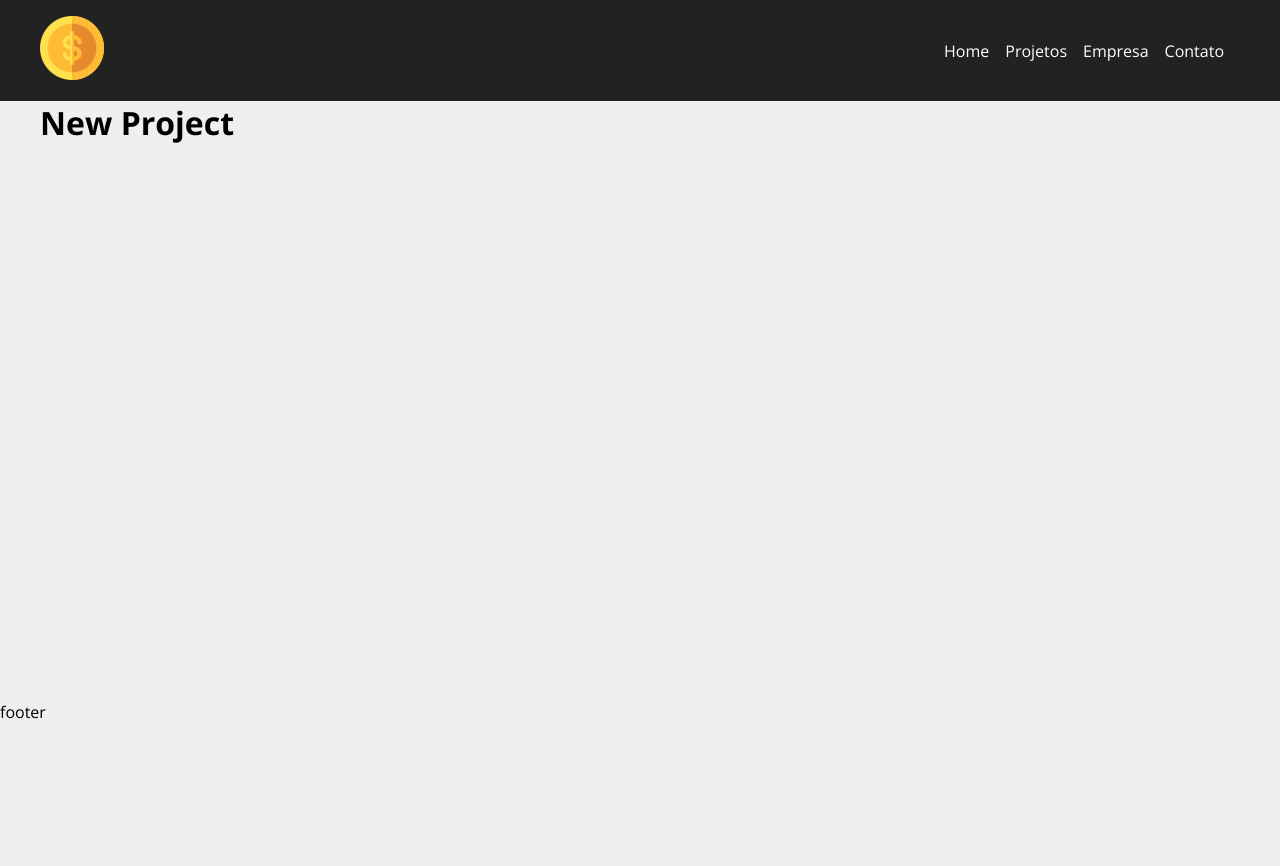
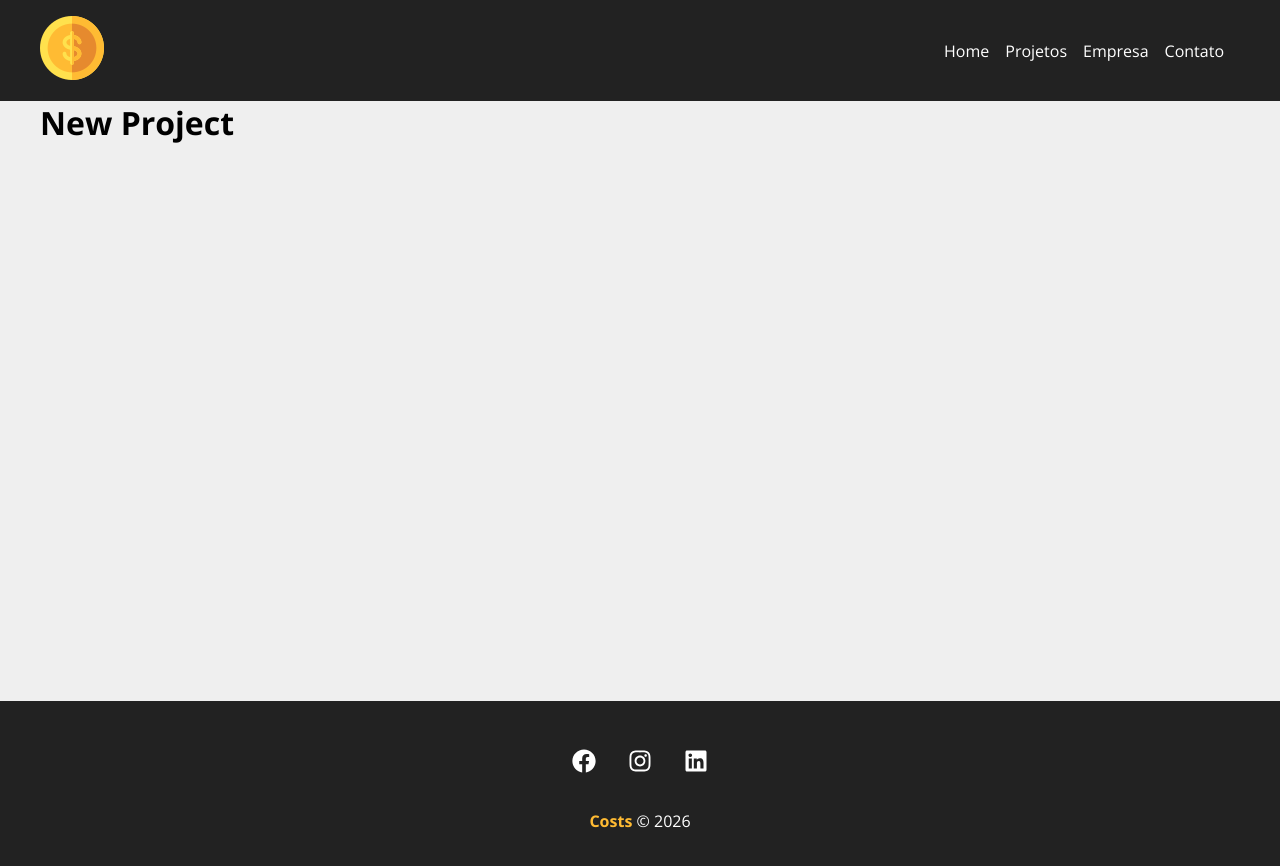
Before and after one commit to carlamagalhaes8/costs, a React (Create React App) app: page /newproject in a window 1280 px wide. Shown: the top 866 px of the page. Before the commit the page ends 800 px from the top, so only its background shows below. Built offline with nearby package versions, Linux system fonts and the light colour scheme.

Commit message:
20 - Navbar e footer

```diff
--- a/src/components/layout/Footer.js
+++ b/src/components/layout/Footer.js
@@ -1,8 +1,20 @@
+import {FaFacebook, FaInstagram, FaLinkedin} from 'react-icons/fa';
+
+import styles from './Footer.module.css';
+
 function Footer(){
     return(
-        <>
-            <p>footer</p>
-        </>
+        <footer className={styles.footer}>
+            <ul className={styles.social_list}>
+                <li><FaFacebook /></li>
+                <li><FaInstagram /></li>
+                <li><FaLinkedin /></li>
+            </ul>
+
+            <p className={styles.copy_right}>
+                <span>Costs</span> &copy; 2026
+            </p>
+        </footer>
     )
 }
 
--- a/src/components/layout/Footer.module.css
+++ b/src/components/layout/Footer.module.css
@@ -0,0 +1,34 @@
+.footer{
+    background-color: #222;
+    color: #fff;
+    padding: 3em;
+    text-align: center;
+}
+
+.social_list{
+    display: flex;
+    justify-content: center;
+    list-style-type: none;
+}
+
+.social_list li{
+    margin: 0 1em;
+}
+
+.social_list li:hover{
+    color: #FFBB33
+}
+
+.social_list svg{
+    font-size: 1.5em;
+    cursor: pointer;
+}
+
+.copy_right{
+    margin-top: 2em;
+}
+
+.copy_right span{
+    font-weight: bold;
+    color: #FFBB33;
+}
```
